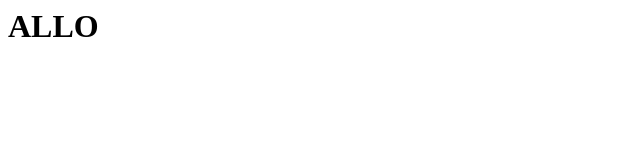
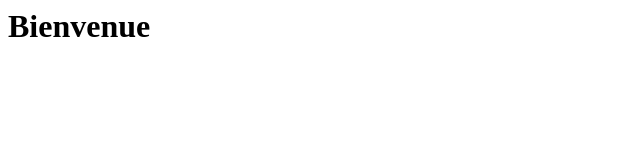
Before and after one commit to CompagniePOO/CompagniePOO.github.io, a plain HTML site: page index.html in a window 1280 px wide. Shown: the whole page, without its empty margins (0-640 px from the left). Drawn offline with Linux system fonts and the light colour scheme.

Commit message:
Update index.html

```diff
--- a/index.html
+++ b/index.html
@@ -1,3 +1,3 @@
 <html>
-  <h1>ALLO</h1>
+  <h1 color("red")>Bienvenue</h1>
   </html>
```
